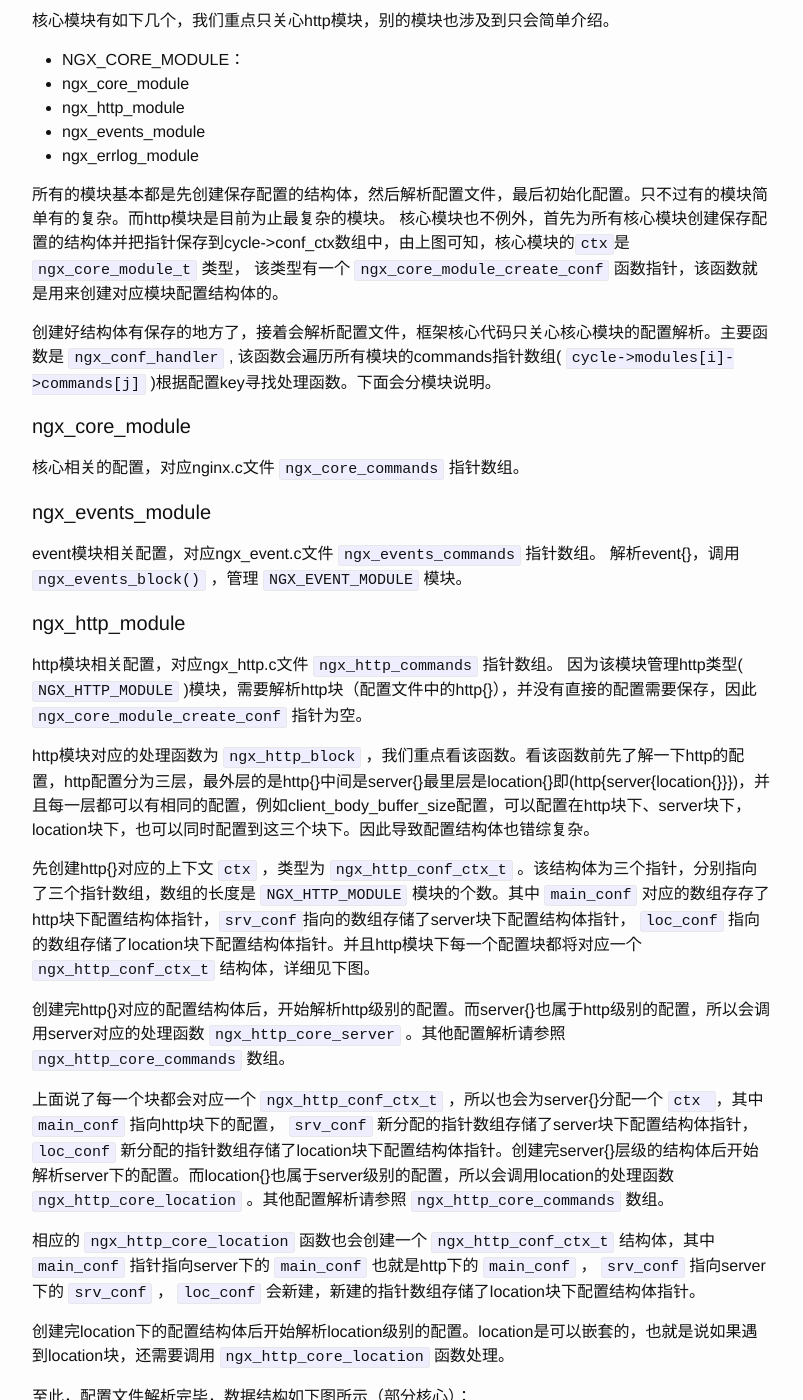
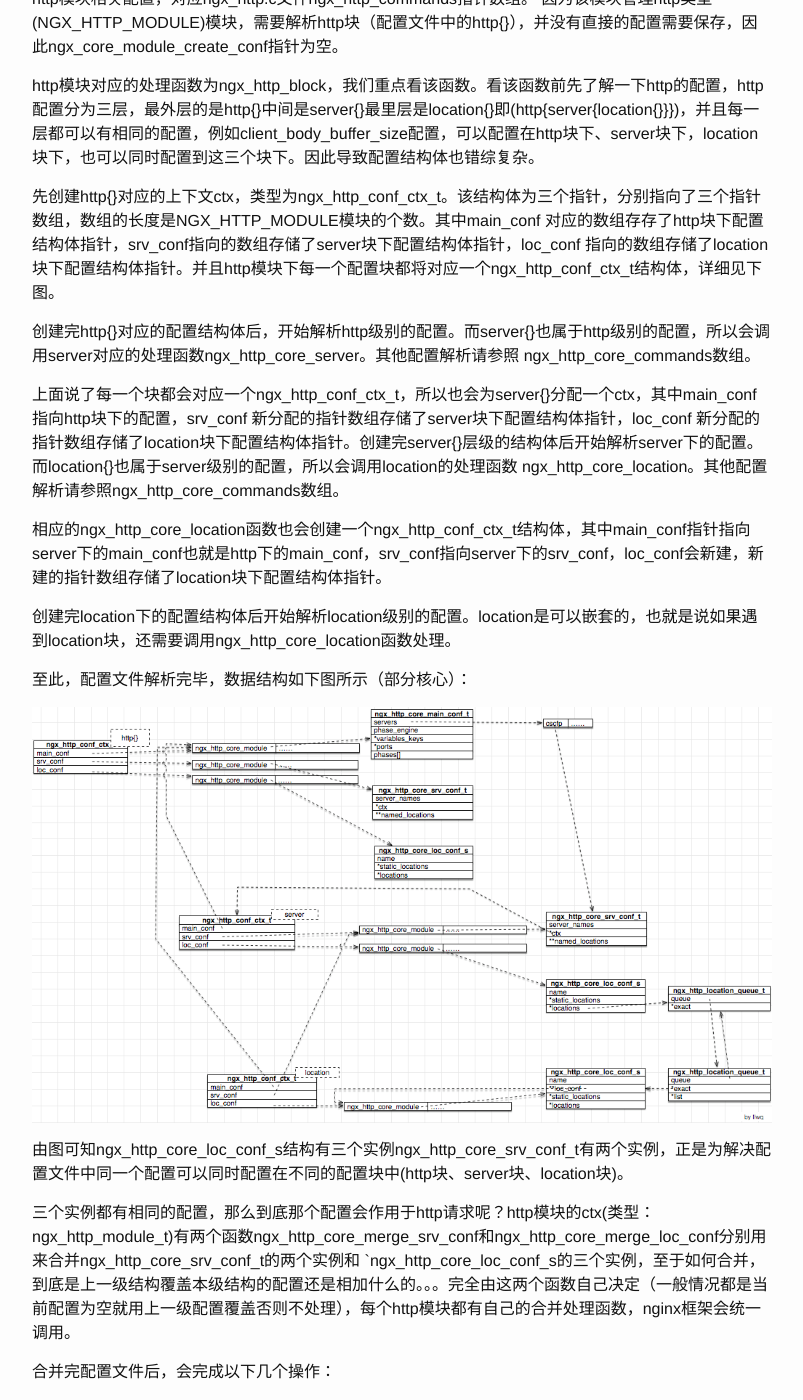
Before and after one commit to vislee/vislee.github.io, a Jekyll site: the page built from _posts/2017-02-18-nginx-http-init.md, in a window 1280 px wide and 1400 px high, scrolled down 2940 px. Shown: the whole window, without its empty margins (238-1041 px from the left). Built offline with Jekyll 4.4.1, drawn with Linux system fonts in a browser that asks for light colours; Markdown is read by kramdown in place of the engine named in the settings; some of the changed text lies outside the part shown.

Commit message:
modify the ngx-http-init

````diff
--- a/_posts/2017-02-18-nginx-http-init.md
+++ b/_posts/2017-02-18-nginx-http-init.md
@@ -17,55 +17,25 @@
 ### nginx 模块
 
 nginx高度的模块化使得nginx扩展性非常好，模块之间的耦合非常低，模块开发相对简单。
-nginx所有的模块开始于`ngx_module_t`结构体。该结构体设计的非常巧妙，通过`ctx`这个`void*`兼容了nginx五大模块(NGX_CORE_MODULE、NGX_EVENT_MODULE、NGX_HTTP_MODULE、NGX_STREAM_MODULE、NGX_MAIL_MODULE)的实现。如此分层的设计，使得nginx每层的代码只关心本层的逻辑，降低了开发代码的复杂度。
+nginx所有的模块开始于ngx\_module\_t结构体。该结构体设计的非常巧妙，通过ctx这个void*兼容了nginx五大模块(NGX\_CORE\_MODULE、NGX\_EVENT\_MODULE、NGX\_HTTP\_MODULE、NGX\_STREAM\_MODULE、NGX\_MAIL\_MODULE)的实现。如此分层的设计，使得nginx每层的代码只关心本层的逻辑，降低了开发代码的复杂度。
 
-```c
-struct ngx_module_s {
-    ngx_uint_t            ctx_index;
-    ngx_uint_t            index;
-
-    char                 *name;
-
-    ngx_uint_t            spare0;
-    ngx_uint_t            spare1;
-
-    ngx_uint_t            version;
-    const char           *signature;
-
-    void                 *ctx;
-    ngx_command_t        *commands;
-    ngx_uint_t            type;
-
-    ngx_int_t           (*init_master)(ngx_log_t *log);
-
-    ngx_int_t           (*init_module)(ngx_cycle_t *cycle);
-
-    ngx_int_t           (*init_process)(ngx_cycle_t *cycle);
-    ngx_int_t           (*init_thread)(ngx_cycle_t *cycle);
-    void                (*exit_thread)(ngx_cycle_t *cycle);
-    void                (*exit_process)(ngx_cycle_t *cycle);
-
-    void                (*exit_master)(ngx_cycle_t *cycle);
-
-    NGX_MODULE_V1_PADDING;
-};
-```
+ngx\_module\_t 结构体：
 
 ![nginx-module]({{ site.url }}/assets/nginx_module_170218.png)
 
-如上图所示，不同的模块type取值不同，`*ctx`的类型不同。`*cmd` 是`ngx_command_t`类型的数组。
+不同的模块type取值不同，*ctx的类型不同。*cmd是ngx\_command\_t类型的数组。
 
 
 
 ### 代码层级
 
-nginx高度的模块化同样离不开代码的层级设计。nginx的框架核心代码只管理`NGX_CORE_MODULE`类型的模块，核心模块`ngx_events_module`再管理`NGX_EVENT_MODULE`类模块，核心模块`ngx_http_module`再管理`NGX_HTTP_MODULE`类型的模块。
+nginx高度的模块化同样离不开代码的层级设计。nginx的框架核心代码只管理NGX\_CORE\_MODULE类型的模块，核心模块ngx\_events\_module再管理NGX\_EVENT\_MODULE类模块，核心模块ngx\_http\_module再管理NGX\_HTTP\_MODULE类型的模块。
 
 
 
 ### 代码解读
 
-nginx的代码从`ngx_cycle_t`类型结构体开始，通过`ngx_init_cycle`函数解析配置文件并初始化该结构体类型的cycle变量中。
+nginx的代码从ngx\_cycle\_t类型结构体开始，通过ngx\_init\_cycle函数解析配置文件并初始化该结构体类型的cycle变量中。
 
 ```c
 struct ngx_cycle_s {
@@ -98,7 +68,7 @@
 ```
 
 
-上述列出了部分变量，conf_ctx是一个指针数组，保存了所有模块的配置文件结构体指针。module也是个指针数组，保存了所有模块指针。listening存储了监听的端口。
+上述列出了部分变量， conf_ctx是一个指针数组，保存了所有模块的配置文件结构体指针。module也是个指针数组，保存了所有模块指针。listening存储了监听的端口。
 
 
 上面说了代码是分层级的，nginx框架核心代码只关心核心模块。
@@ -112,38 +82,38 @@
  - ngx\_errlog\_module
 
 所有的模块基本都是先创建保存配置的结构体，然后解析配置文件，最后初始化配置。只不过有的模块简单有的复杂。而http模块是目前为止最复杂的模块。
-核心模块也不例外，首先为所有核心模块创建保存配置的结构体并把指针保存到cycle->conf_ctx数组中，由上图可知，核心模块的`ctx`是 `ngx_core_module_t` 类型，
-该类型有一个 `ngx_core_module_create_conf` 函数指针，该函数就是用来创建对应模块配置结构体的。
+核心模块也不例外，首先为所有核心模块创建保存配置的结构体并把指针保存到cycle->conf_ctx数组中，由上图可知，核心模块的ctx是ngx_core_module_t类型，
+该类型有一个 ngx_core_module_create_conf 函数指针，该函数就是用来创建对应模块配置结构体的。
 
-创建好结构体有保存的地方了，接着会解析配置文件，框架核心代码只关心核心模块的配置解析。主要函数是 `ngx_conf_handler` ,
-该函数会遍历所有模块的commands指针数组( `cycle->modules[i]->commands[j]` )根据配置key寻找处理函数。下面会分模块说明。
+创建好结构体有保存的地方了，接着会解析配置文件，框架核心代码只关心核心模块的配置解析。主要函数是ngx_conf_handler,
+该函数会遍历所有模块的commands指针数组(cycle->modules[i]->commands[j])根据配置key寻找处理函数。下面会分模块说明。
 
 
 #### ngx\_core\_module
 
-核心相关的配置，对应nginx.c文件 `ngx_core_commands` 指针数组。
+核心相关的配置，对应nginx.c文件ngx\_core\_commands 指针数组。
 
 #### ngx\_events\_module
 
-event模块相关配置，对应ngx_event.c文件 `ngx_events_commands` 指针数组。
-解析event{}，调用 `ngx_events_block()` ，管理 `NGX_EVENT_MODULE` 模块。
+event模块相关配置，对应ngx\_event.c文件 ngx\_events\_commands` 指针数组。
+解析event{}，调用ngx\_events\_block()，管理 NGX\_EVENT\_MODULE模块。
 
 #### ngx\_http\_module
 
-http模块相关配置，对应ngx_http.c文件 `ngx_http_commands` 指针数组。
-因为该模块管理http类型( `NGX_HTTP_MODULE` )模块，需要解析http块（配置文件中的http{}），并没有直接的配置需要保存，因此 `ngx_core_module_create_conf` 指针为空。
+http模块相关配置，对应ngx\_http.c文件ngx\_http\_commands指针数组。
+因为该模块管理http类型(NGX\_HTTP\_MODULE)模块，需要解析http块（配置文件中的http{}），并没有直接的配置需要保存，因此ngx\_core\_module\_create\_conf指针为空。
 
-http模块对应的处理函数为 `ngx_http_block` ，我们重点看该函数。看该函数前先了解一下http的配置，http配置分为三层，最外层的是http{}中间是server{}最里层是location{}即(http{server{location{}}})，并且每一层都可以有相同的配置，例如client_body_buffer_size配置，可以配置在http块下、server块下，location块下，也可以同时配置到这三个块下。因此导致配置结构体也错综复杂。
+http模块对应的处理函数为ngx\_http\_block，我们重点看该函数。看该函数前先了解一下http的配置，http配置分为三层，最外层的是http{}中间是server{}最里层是location{}即(http{server{location{}}})，并且每一层都可以有相同的配置，例如client\_body\_buffer\_size配置，可以配置在http块下、server块下，location块下，也可以同时配置到这三个块下。因此导致配置结构体也错综复杂。
 
-先创建http{}对应的上下文 `ctx` ，类型为 `ngx_http_conf_ctx_t` 。该结构体为三个指针，分别指向了三个指针数组，数组的长度是 `NGX_HTTP_MODULE` 模块的个数。其中 `main_conf` 对应的数组存存了http块下配置结构体指针，`srv_conf`指向的数组存储了server块下配置结构体指针， `loc_conf` 指向的数组存储了location块下配置结构体指针。并且http模块下每一个配置块都将对应一个 `ngx_http_conf_ctx_t` 结构体，详细见下图。
+先创建http{}对应的上下文ctx，类型为ngx\_http\_conf\_ctx\_t。该结构体为三个指针，分别指向了三个指针数组，数组的长度是NGX\_HTTP\_MODULE模块的个数。其中main\_conf 对应的数组存存了http块下配置结构体指针，srv\_conf指向的数组存储了server块下配置结构体指针，loc\_conf 指向的数组存储了location块下配置结构体指针。并且http模块下每一个配置块都将对应一个ngx\_http\_conf\_ctx\_t结构体，详细见下图。
 
-创建完http{}对应的配置结构体后，开始解析http级别的配置。而server{}也属于http级别的配置，所以会调用server对应的处理函数 `ngx_http_core_server` 。其他配置解析请参照 `ngx_http_core_commands` 数组。
+创建完http{}对应的配置结构体后，开始解析http级别的配置。而server{}也属于http级别的配置，所以会调用server对应的处理函数ngx\_http\_core\_server。其他配置解析请参照 ngx\_http\_core\_commands数组。
 
-上面说了每一个块都会对应一个 `ngx_http_conf_ctx_t` ，所以也会为server{}分配一个 `ctx `，其中 `main_conf` 指向http块下的配置， `srv_conf` 新分配的指针数组存储了server块下配置结构体指针， `loc_conf` 新分配的指针数组存储了location块下配置结构体指针。创建完server{}层级的结构体后开始解析server下的配置。而location{}也属于server级别的配置，所以会调用location的处理函数 `ngx_http_core_location` 。其他配置解析请参照 `ngx_http_core_commands` 数组。
+上面说了每一个块都会对应一个ngx\_http\_conf\_ctx\_t，所以也会为server{}分配一个ctx，其中main\_conf指向http块下的配置，srv\_conf 新分配的指针数组存储了server块下配置结构体指针，loc\_conf 新分配的指针数组存储了location块下配置结构体指针。创建完server{}层级的结构体后开始解析server下的配置。而location{}也属于server级别的配置，所以会调用location的处理函数 ngx\_http\_core\_location。其他配置解析请参照ngx\_http\_core\_commands数组。
 
-相应的 `ngx_http_core_location` 函数也会创建一个 `ngx_http_conf_ctx_t` 结构体，其中 `main_conf` 指针指向server下的 `main_conf` 也就是http下的 `main_conf` ， `srv_conf` 指向server下的 `srv_conf` ， `loc_conf` 会新建，新建的指针数组存储了location块下配置结构体指针。
+相应的ngx_http\_core\_location函数也会创建一个ngx\_http\_conf\_ctx\_t结构体，其中main\_conf指针指向server下的main\_conf也就是http下的main\_conf，srv\_conf指向server下的srv\_conf，loc\_conf会新建，新建的指针数组存储了location块下配置结构体指针。
 
-创建完location下的配置结构体后开始解析location级别的配置。location是可以嵌套的，也就是说如果遇到location块，还需要调用 `ngx_http_core_location` 函数处理。
+创建完location下的配置结构体后开始解析location级别的配置。location是可以嵌套的，也就是说如果遇到location块，还需要调用ngx\_http\_core\_location函数处理。
 
 至此，配置文件解析完毕，数据结构如下图所示（部分核心）：
 
@@ -151,15 +121,18 @@
 ![nginx-http-init-tmp]({{ site.url }}/assets/nginx_http_init_tmp_170218.png)
 
 
-由图可知 `ngx_http_core_loc_conf_s` 结构有三个实例 `ngx_http_core_srv_conf_t` 有两个实例，正是为解决配置文件中同一个配置可以同时配置在不同的配置块中(http块、server块、location块)。
+由图可知ngx\_http\_core\_loc\_conf\_s结构有三个实例ngx\_http\_core\_srv\_conf\_t有两个实例，正是为解决配置文件中同一个配置可以同时配置在不同的配置块中(http块、server块、location块)。
 
-三个实例都有相同的配置，那么到底那个配置会作用于http请求呢？http模块的 `ctx` (类型： `ngx_http_module_t` )有两个函数 `ngx_http_core_merge_srv_conf` 和 `ngx_http_core_merge_loc_conf` 分别用来合并 `ngx_http_core_srv_conf_t` 的两个实例和 `ngx_http_core_loc_conf_s` 的三个实例，至于如何合并，到底是上一级结构覆盖本级结构的配置还是相加什么的。。。完全由这两个函数自己决定（一般情况都是当前配置为空就用上一级配置覆盖否则不处理），每个http模块都有自己的合并处理函数，nginx框架会统一调用。
+三个实例都有相同的配置，那么到底那个配置会作用于http请求呢？http模块的ctx(类型：ngx\_http\_module\_t)有两个函数ngx\_http\_core\_merge\_srv\_conf和ngx\_http\_core\_merge\_loc\_conf分别用来合并ngx\_http\_core\_srv\_conf\_t的两个实例和 `ngx\_http\_core\_loc\_conf\_s的三个实例，至于如何合并，到底是上一级结构覆盖本级结构的配置还是相加什么的。。。完全由这两个函数自己决定（一般情况都是当前配置为空就用上一级配置覆盖否则不处理），每个http模块都有自己的合并处理函数，nginx框架会统一调用。
 
 合并完配置文件后，会完成以下几个操作：
 
-- 为了提高location查找效率，把location列表初始化为一颗平衡二叉树。根地址保存到所属server对应结构体的 `static_location` ，见下图。
-- 向11个执行阶段添加处理函数，并初始化。除 `NGX_HTTP_LOG_PHASE` 阶段外的其余10个阶段所有的处理函数被初始化为一个 `ngx_http_phase_handler_s` 类型的数组，最终保存到所属http对应结构体的 `phase_engine` 上。其中 `checker` 为nginx框架控制调用处理 `handler` 的函数， `handler` 为模块添加的函数， `next` 为下一个阶段数组下标，见下图。
-- 处理IP:PORT和虚拟主机的关系，监听结构最终会添加到 `cycle->listening` 数组中。虚拟主机以hash表的形式保存到监听结构上。这部分详细看《nginx 虚拟主机》。
+- 为了提高location查找效率，把location列表初始化为一颗平衡二叉树。根地址保存到所属server对应结构体的static\_location，见下图。
+- 向11个执行阶段添加处理函数，并初始化。
+除NGX\_HTTP\_LOG\_PHASE阶段外的其余10个阶段所有的处理函数被初始化为一个 ngx\_http\_phase\_handler\_s类型的数组，
+最终保存到所属http对应结构体的 phase\_engine上。其中checker为nginx框架控制调用处理handler的函数，handler为模块添加的函数，
+next为下一个阶段数组下标，见下图。
+- 处理IP:PORT和虚拟主机的关系，监听结构最终会添加到 cycle->listening 数组中。虚拟主机以hash表的形式保存到监听结构上。这部分详细看《nginx 虚拟主机》。
 
 自此nginx初始化基本完成，内存结构如下（和真实情况有省略）：
 
````
Also changed, not shown: other parts of _posts/2017-02-18-nginx-http-init.md (+1 -1 lines).
